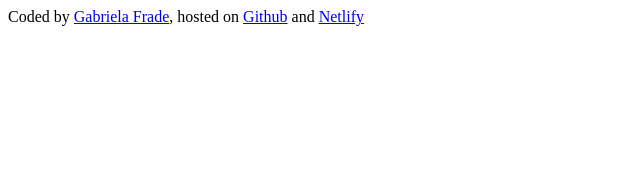
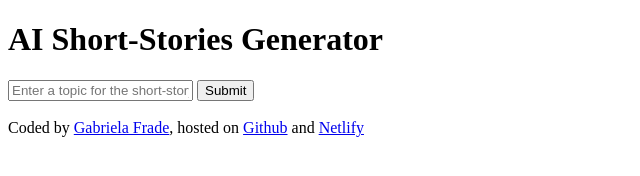
Before and after one commit to gabrielafrade/short-stories-generator, a plain HTML site: page index.html in a window 1280 px wide. Shown: the whole page, without its empty margins (0-640 px from the left). Drawn offline with Linux system fonts and the light colour scheme.

Commit message:
added  basic html structure

```diff
--- a/index.html
+++ b/index.html
@@ -7,6 +7,21 @@
     <link rel="stylesheet" href="src/style.css" />
   </head>
   <body>
+    <header>
+      <h1>AI Short-Stories Generator</h1>
+    </header>
+    <main>
+      <form action="">
+        <input
+          type="text"
+          placeholder="Enter a topic for the short-story"
+          required
+          autocomplete="off"
+        />
+        <input type="submit" value="Submit" />
+      </form>
+      <br />
+    </main>
     <footer>
       Coded by
       <a href="https://github.com/gabrielafrade" target="_blank"
```
